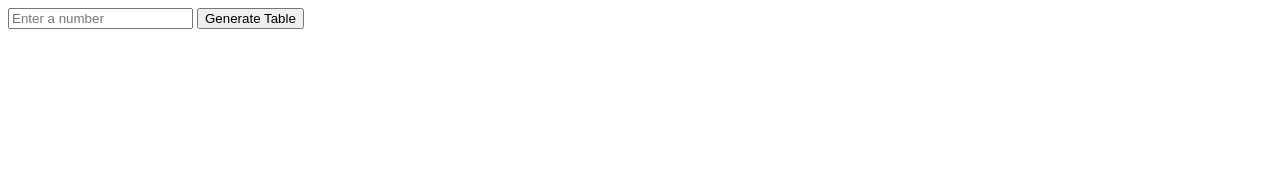
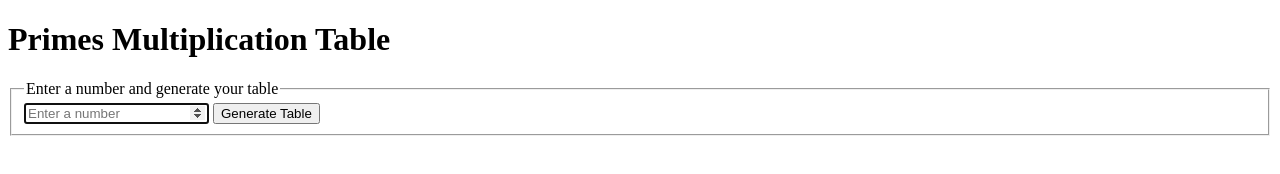
Before and after one commit to khadija-nur/PrimeMultiplicationTable, a website with bundled scripts: page index.html in a window 1280 px wide. Built offline with nearby package versions, Linux system fonts and the light colour scheme.

Commit message:
add inputs and table container to html

```diff
--- a/index.html
+++ b/index.html
@@ -1,14 +1,13 @@
 <!DOCTYPE html>
 <html lang="en">
 	<head>
-    <meta charset="UTF-8">
-    <meta name="viewport" content="width=device-width, initial-scale=1.0">
+		<meta charset="UTF-8" />
+		<meta name="viewport" content="width=device-width, initial-scale=1.0" />
 		<title>Document</title>
-    <script type="module" src="./index.js"  defer></script>
-
+		<script type="module" src="./index.js" defer></script>
+		<link rel="stylesheet" href="style.css" />
 	</head>
 	<body>
-
 		<!--
         - create form(legend) asking for number input
         - create empty section to add the multiplication table
@@ -20,17 +19,29 @@
 
 
      -->
+		<h1>Primes Multiplication Table</h1>
 		<form>
-        <!-- <fieldset> -->
-            <!-- <legend>Generate a multiplication table of  prime numbers </legend> -->
-            <input type="number" id="input" placeholder="Enter a number">
-            <input type="submit" id="generateTable" value="Generate Table">
-        <!-- </fieldset> -->
+			<fieldset>
+				<legend>Enter a number and generate your table</legend>
+
+				<input
+					type="number"
+					id="input"
+					min="1"
+					autofocus
+					class="user_input"
+					placeholder="Enter a number"
+					required
+				/>
+				<input
+					type="submit"
+					id="generateTable"
+					class="submit_btn"
+					value="Generate Table"
+				/>
+			</fieldset>
 		</form>
 
-
-      <main class="table_container">
-
-      </main>
+		<main class="table_container"></main>
 	</body>
 </html>
```
Lines whose indentation alone changed are shown as unchanged.
